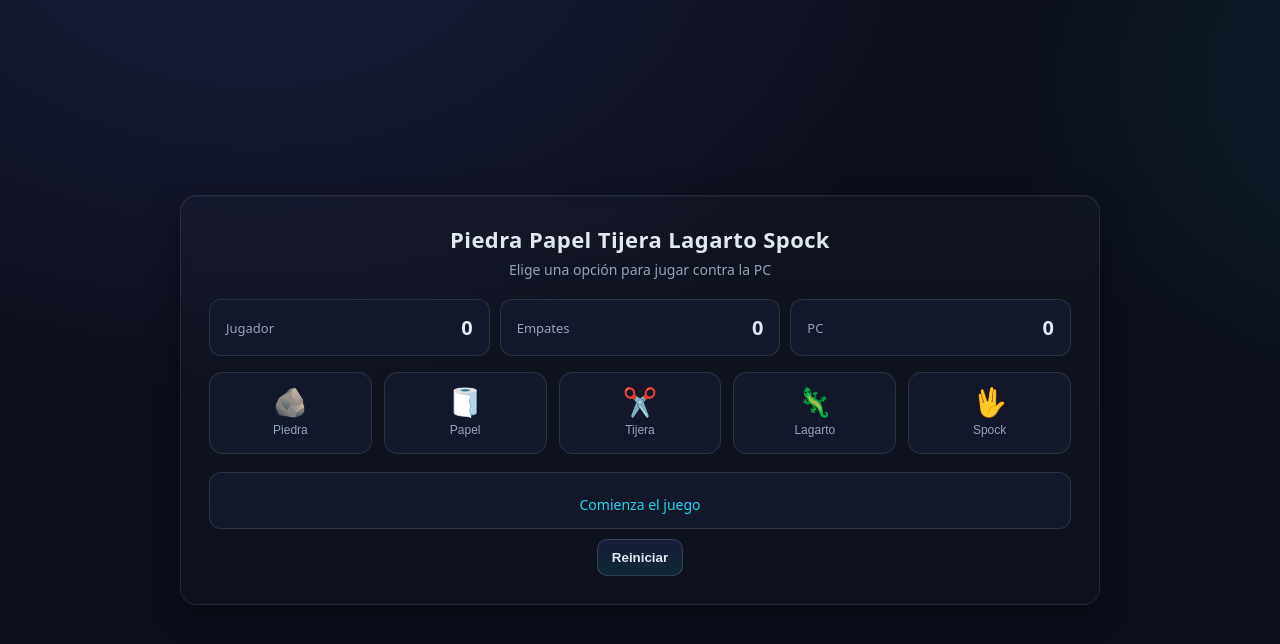
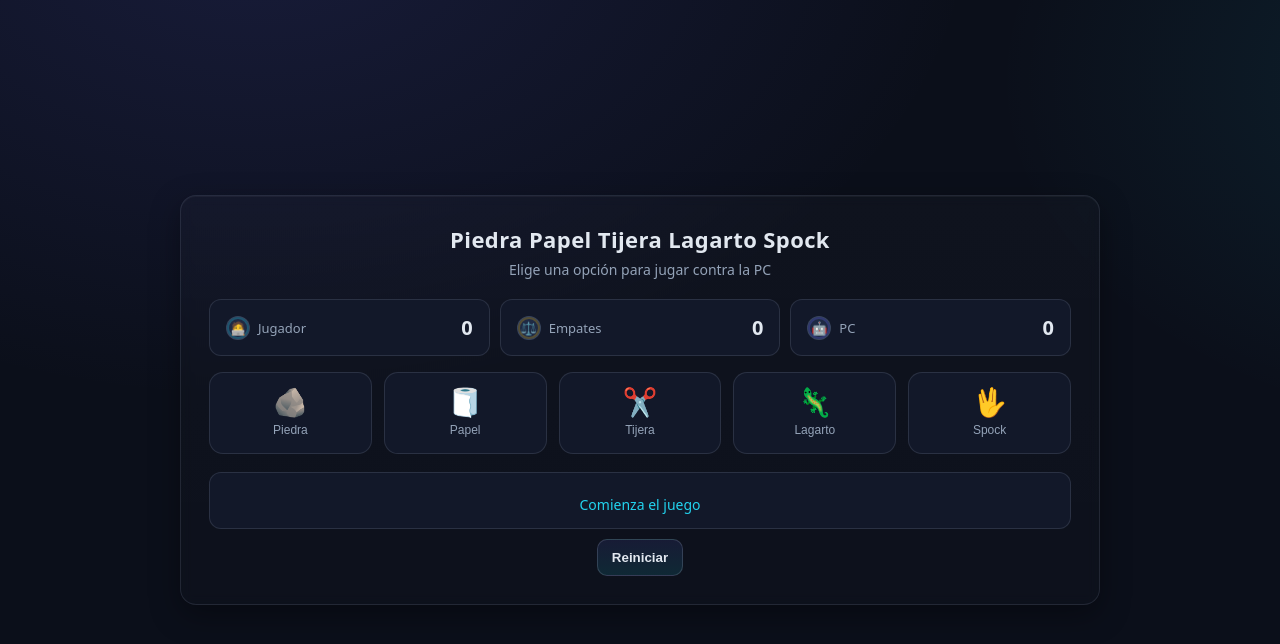
Before and after one commit to yorth21/piedra-papel-tijeras-lagarto-spock, a website: page public/index.html in a window 1280 px wide. Drawn offline with nearby package versions, Linux system fonts and the light colour scheme.

Commit message:
add emojis in result

```diff
--- a/public/main.js
+++ b/public/main.js
@@ -97,9 +97,18 @@ function renderApp() {
       </header>
 
       <section class="scoreboard" aria-live="polite">
-        <div class="score"><span>Jugador</span><strong id="score-jugador">0</strong></div>
-        <div class="score"><span>Empates</span><strong id="score-empates">0</strong></div>
-        <div class="score"><span>PC</span><strong id="score-pc">0</strong></div>
+        <div class="score score-user">
+          <div class="who"><span class="badge user" aria-hidden="true">🧑‍💻</span><span>Jugador</span></div>
+          <strong id="score-jugador">0</strong>
+        </div>
+        <div class="score score-draw">
+          <div class="who"><span class="badge draw" aria-hidden="true">⚖️</span><span>Empates</span></div>
+          <strong id="score-empates">0</strong>
+        </div>
+        <div class="score score-pc">
+          <div class="who"><span class="badge pc" aria-hidden="true">🤖</span><span>PC</span></div>
+          <strong id="score-pc">0</strong>
+        </div>
       </section>
 
       <section class="choices" role="group" aria-label="Opciones de juego">
--- a/public/style.css
+++ b/public/style.css
@@ -51,6 +51,19 @@ body {
   justify-content: space-between;
 }
 .score span { color: var(--muted); font-size: 13px; }
+.score .who { display: inline-flex; align-items: center; gap: 8px; }
+.badge {
+  display: inline-grid;
+  place-items: center;
+  width: 24px; height: 24px;
+  border-radius: 999px;
+  font-size: 14px;
+  border: 1px solid rgba(148,163,184,0.22);
+  background: var(--chip);
+}
+.badge.user { box-shadow: 0 0 0 2px rgba(34,211,238,0.25) inset; }
+.badge.pc { box-shadow: 0 0 0 2px rgba(99,102,241,0.25) inset; }
+.badge.draw { box-shadow: 0 0 0 2px rgba(234,179,8,0.25) inset; }
 .score strong { font-size: 20px; }
 
 .choices {
--- a/tsconfig.json
+++ b/tsconfig.json
@@ -2,7 +2,7 @@
   "compilerOptions": {
     "target": "ES6",                // versión de JS que quieres generar
     "module": "ES6",                // para usar imports/exports modernos
-    "outDir": "./public",   // salida de los .js compilados
+    "outDir": "./public",           // salida de los .js compilados
     "rootDir": "./src",             // carpeta donde está tu código TS
     "strict": true,                 // buenas prácticas
     "esModuleInterop": true,        // compatibilidad con módulos
```
Also changed, not shown: src/main.ts (+12 -3 lines).
